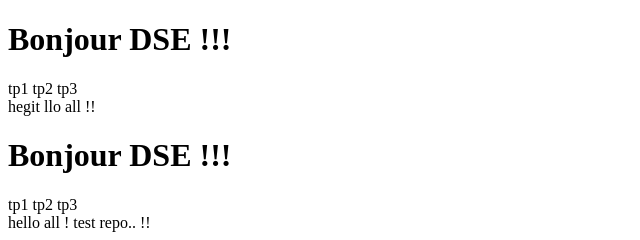
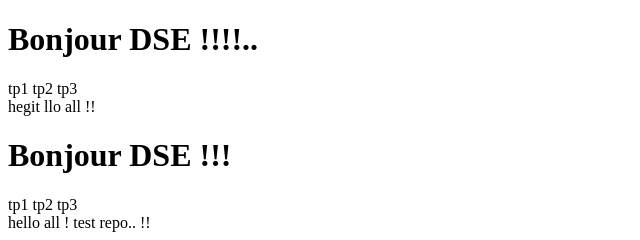
Before and after one commit to MaryamRADGUI/tp2_2023, a plain HTML site: page index.html in a window 1280 px wide. Shown: the top 240 px of the page, 0-640 px from the left. Drawn offline with Linux system fonts and the light colour scheme.

Commit message:
fix:test all

```diff
--- a/index.html
+++ b/index.html
@@ -6,7 +6,7 @@
     <title>this is new title</title>
 </head>
 <body>
-    <h1> Bonjour DSE !!!</h1>
+    <h1> Bonjour DSE !!!!..</h1>
     <span> tp1
         tp2
         tp3
```
